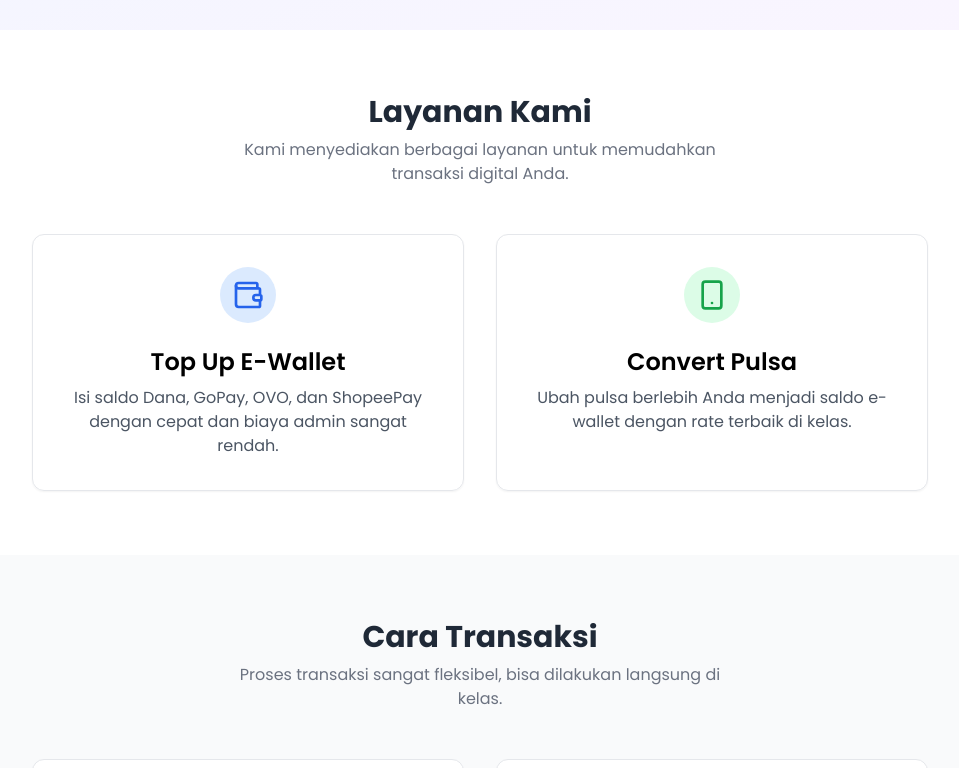
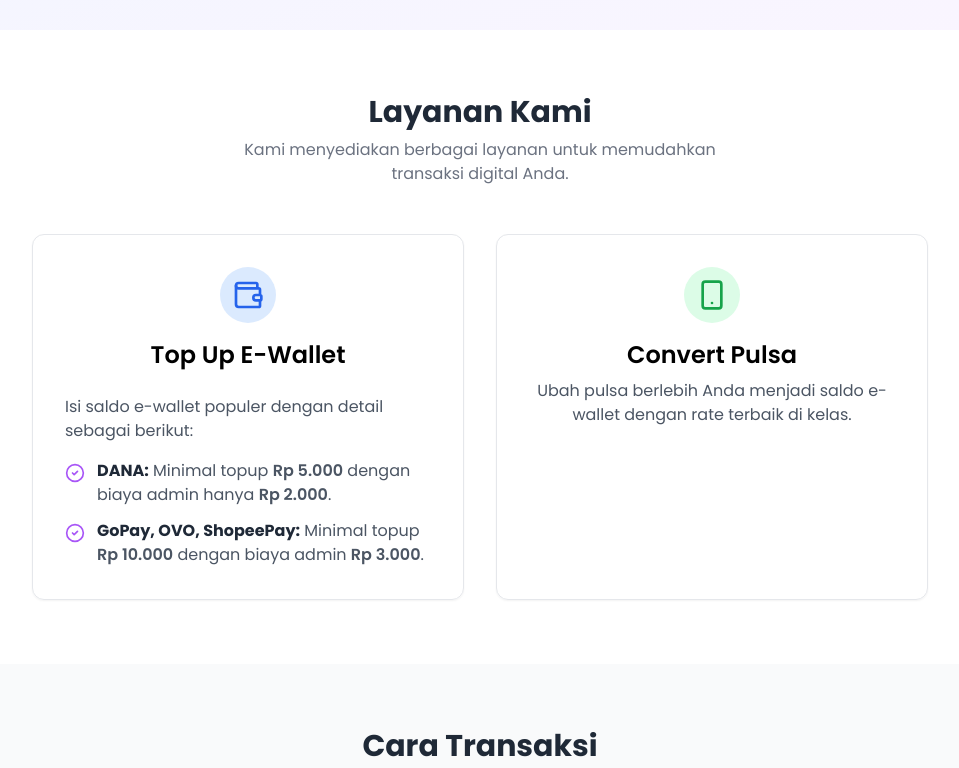
Before and after one commit to Nephyy1/xte2, a Next.js app: page / in a window 1280 px wide. Shown: the part 451-1219 px from the top of the page, without its empty margins (160-1119 px from the left). Built offline with nearby package versions, Linux system fonts and the light colour scheme.

Commit message:
Update page.tsx

```diff
--- a/app/page.tsx
+++ b/app/page.tsx
@@ -1,4 +1,4 @@
-import { Wallet, Smartphone, Users, MessageSquare, Phone, GraduationCap } from 'lucide-react';
+import { Wallet, Smartphone, Users, MessageSquare, Phone, GraduationCap, CheckCircle2 } from 'lucide-react';
 
 export default function Home() {
   const admins = [
@@ -36,20 +36,39 @@ export default function Home() {
           <h2 className="text-3xl font-bold text-gray-800 mb-2">Layanan Kami</h2>
           <p className="text-gray-500 mb-12 max-w-lg mx-auto">Kami menyediakan berbagai layanan untuk memudahkan transaksi digital Anda.</p>
           <div className="grid grid-cols-1 md:grid-cols-2 gap-8 max-w-4xl mx-auto">
-            <div className="p-8 border rounded-xl shadow-sm hover:shadow-lg transition-shadow">
-              <div className="bg-blue-100 text-blue-600 rounded-full p-3 inline-block mb-4">
+
+            <div className="p-8 border rounded-xl shadow-sm hover:shadow-lg transition-shadow flex flex-col">
+              <div className="mx-auto bg-blue-100 text-blue-600 rounded-full p-3 inline-block mb-4">
                 <Wallet size={32} />
               </div>
               <h3 className="text-2xl font-semibold mb-2">Top Up E-Wallet</h3>
-              <p className="text-gray-600">Isi saldo Dana, GoPay, OVO, dan ShopeePay dengan cepat dan biaya admin sangat rendah.</p>
+              <div className="text-left mt-4 space-y-2 text-gray-600 flex-grow">
+                <p className="pb-2">Isi saldo e-wallet populer dengan detail sebagai berikut:</p>
+                <ul className="space-y-3">
+                  <li className="flex items-start">
+                    <CheckCircle2 className="h-5 w-5 text-purple-500 mr-3 mt-1 flex-shrink-0" />
+                    <span>
+                      <span className="font-bold text-gray-800">DANA:</span> Minimal topup <span className="font-semibold">Rp 5.000</span> dengan biaya admin hanya <span className="font-semibold">Rp 2.000</span>.
+                    </span>
+                  </li>
+                  <li className="flex items-start">
+                    <CheckCircle2 className="h-5 w-5 text-purple-500 mr-3 mt-1 flex-shrink-0" />
+                    <span>
+                      <span className="font-bold text-gray-800">GoPay, OVO, ShopeePay:</span> Minimal topup <span className="font-semibold">Rp 10.000</span> dengan biaya admin <span className="font-semibold">Rp 3.000</span>.
+                    </span>
+                  </li>
+                </ul>
+              </div>
             </div>
-            <div className="p-8 border rounded-xl shadow-sm hover:shadow-lg transition-shadow">
-              <div className="bg-green-100 text-green-600 rounded-full p-3 inline-block mb-4">
+
+            <div className="p-8 border rounded-xl shadow-sm hover:shadow-lg transition-shadow flex flex-col">
+              <div className="mx-auto bg-green-100 text-green-600 rounded-full p-3 inline-block mb-4">
                 <Smartphone size={32} />
               </div>
               <h3 className="text-2xl font-semibold mb-2">Convert Pulsa</h3>
-              <p className="text-gray-600">Ubah pulsa berlebih Anda menjadi saldo e-wallet dengan rate terbaik di kelas.</p>
+              <p className="text-gray-600 flex-grow">Ubah pulsa berlebih Anda menjadi saldo e-wallet dengan rate terbaik di kelas.</p>
             </div>
+
           </div>
         </div>
       </section>
@@ -107,4 +126,4 @@ export default function Home() {
       </section>
     </>
   );
- }
+}
```
